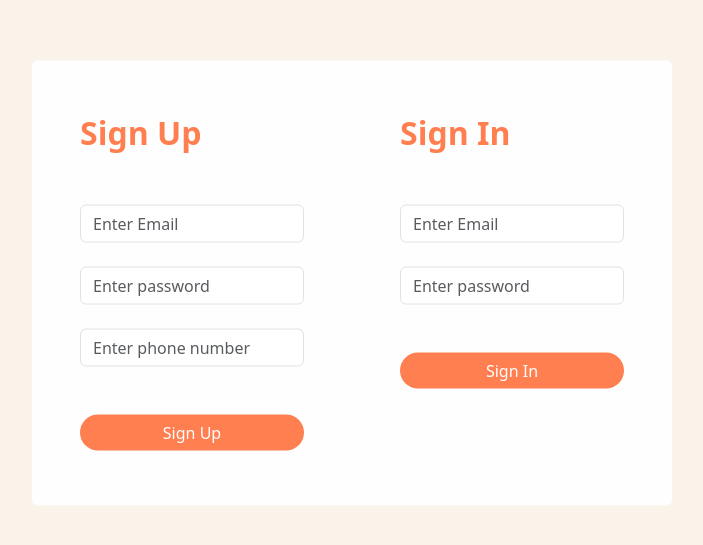
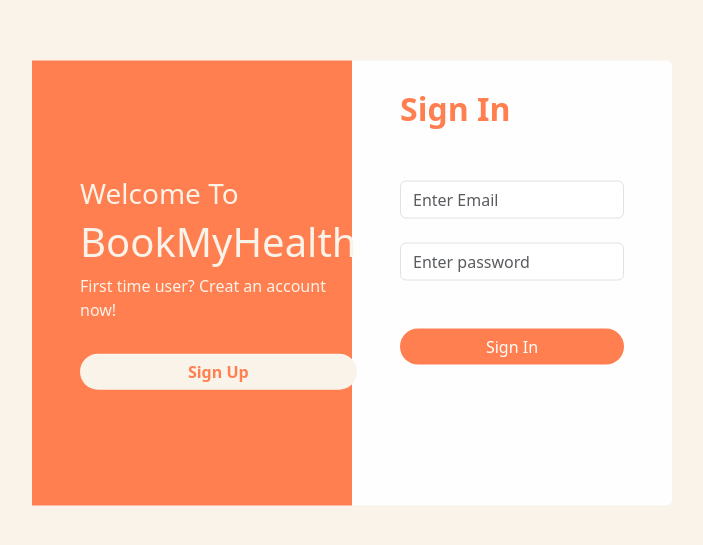
Before and after one commit to ACZH05/book-my-health-app, a React (Vite) app: page /login in a window 1280 px wide. Shown: the part 117-662 px from the top of the page, without its empty margins (276-979 px from the left). Built offline with nearby package versions, Linux system fonts and the light colour scheme.

Commit message:
Add sliding function

```diff
--- a/src/pages/AuthPage.jsx
+++ b/src/pages/AuthPage.jsx
@@ -1,29 +1,56 @@
 import { Col, Row, Form, Container, Button } from "react-bootstrap";
 import '../style/AuthPage.css'
+import { useState } from "react";
 
 export default function AuthPage() {
+    const [active, setActive] = useState(false)
+    const handleClickSignIn = (e) => {
+        e.preventDefault()
+        setActive(true)
+    }
+
+    const handleClickSignUp = (e) => {
+        e.preventDefault()
+        setActive(false)
+    }
   return (
     <div style={{ backgroundColor: "#FAF3E9", height: "100dvh", overflow: "hidden"}}>
         <Row className="flex-center rounded">
-            {/* <div style={{ height: "100%", width: "50%", position: "absolute", backgroundColor: "#FF7F50"}}></div> */}
+            <div className={active ? "overlay active" : "overlay"} style={{ width: "50%"}}>
+                {active ? (
+                    <div className="d-flex flex-column position-absolute top-50 start-0 translate-middle-y mx-5" style={{color: "#FAF3E9"}}>
+                    <h3>Welcome To</h3>
+                    <h1>BookMyHealth</h1>
+                    <p>Start booking now by signing in!</p>
+                    <Button className="mt-3 border-0 sign-up-button rounded-pill fw-bold" style={{ backgroundColor: "#FAF3E9", color: "#FF7F50"}} onClick={handleClickSignUp}>Sign Up</Button>
+                </div>
+                ) : (
+                    <div className="d-flex flex-column position-absolute top-50 start-0 translate-middle-y mx-5" style={{color: "#FAF3E9"}}>
+                        <h3>Welcome To</h3>
+                        <h1>BookMyHealth</h1>
+                        <p>First time user? Creat an account now!</p>
+                        <Button className="mt-3 border-0 sign-up-button rounded-pill fw-bold" style={{ backgroundColor: "#FAF3E9", color: "#FF7F50"}} onClick={handleClickSignIn}>Sign Up</Button>
+                    </div>
+                )}
+            </div>
             <Col className="p-0">
-                <Container className="p-5" style={{ width: "100%"}}>
+                <Container className="px-5 pt-4" style={{ width: "100%"}}>
                     <div style={{ fontSize: 32, fontWeight: "bold", color: "#FF7F50"}}>Sign Up</div>
                     <Form>
                         <Form.Control type="email" className="mt-5" style={{ width: "100%"}} placeholder="Enter Email" />
                         <Form.Control type="password" className="mt-4" style={{ width: "100%"}} placeholder="Enter password" />
                         <Form.Control type="text" className="mt-4" style={{ width: "100%"}} placeholder="Enter phone number" />
-                        <Button id="sign-up-button" type="submit" className="mt-5 border-0 rounded-pill" style={{ width: "100%", backgroundColor: "#FF7F50"}}>Sign Up</Button>
+                        <Button type="submit" className="mt-5 border-0 sign-up-button rounded-pill" style={{ width: "100%", backgroundColor: "#FF7F50"}}>Sign Up</Button>
                     </Form>
                 </Container>
             </Col>
             <Col className="p-0">
-                <Container className="p-5" style={{ width: "100%"}}>
+                <Container className="px-5 pt-4" style={{ width: "100%"}}>
                         <div style={{ fontSize: 32, fontWeight: "bold", color: "#FF7F50"}}>Sign In</div>
                         <Form>
                             <Form.Control type="email" className="mt-5" style={{ width: "100%"}} placeholder="Enter Email" />
                             <Form.Control type="password" className="mt-4" style={{ width: "100%"}} placeholder="Enter password" />
-                            <Button id="sign-up-button" type="submit" className="mt-5 border-0 rounded-pill" style={{ width: "100%", backgroundColor: "#FF7F50"}}>Sign In</Button>
+                            <Button type="submit" className="mt-5 border-0 sign-up-button rounded-pill" style={{ width: "100%", backgroundColor: "#FF7F50"}}>Sign In</Button>
                         </Form>
                     </Container>
             </Col>
--- a/src/style/AuthPage.css
+++ b/src/style/AuthPage.css
@@ -8,7 +8,21 @@
     transform: translate(-50%, -50%);
 }
 
-#sign-up-button:hover {
-    opacity: 0.9;
-    transition: all 100ms linear;
+.overlay {
+    height: 100%;
+    position: absolute;
+    background-color: #FF7F50;
+    transition: all 500ms ease-in-out;
 }
+
+.overlay.active {
+    transform: translateX(100%);
+}
+
+.opacity {
+    opacity: 1;
+}
+
+.opacity.active {
+    opacity: 0;
+}
```
